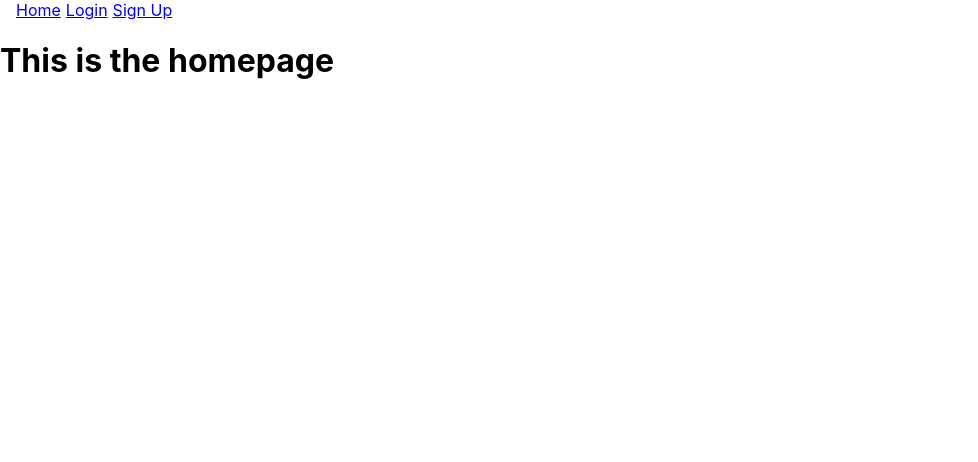
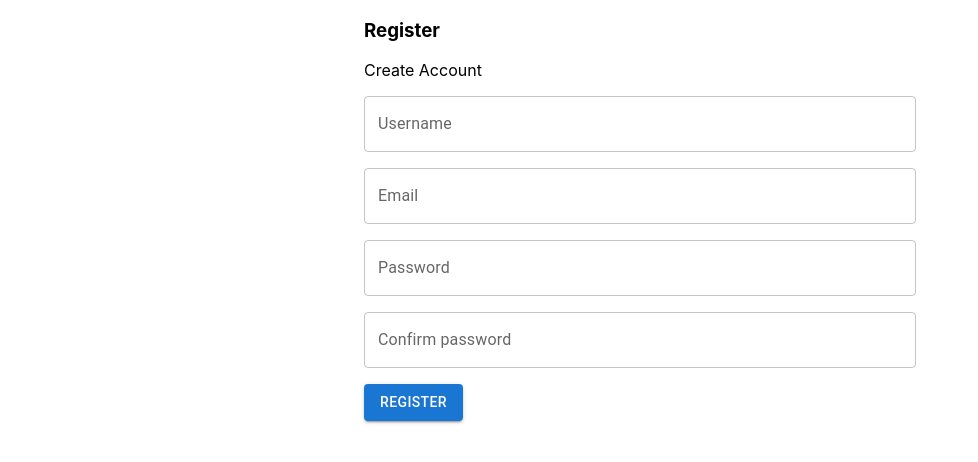
Before and after one commit to garysmith1933/CatCare, a React (Create React App) app in the folder client/: page /signup in a window 1280 px wide. Shown: the top 462 px of the page, without its empty margins (0-978 px from the left). Built offline with nearby package versions, Linux system fonts and the light colour scheme.

Commit message:
working on signup

```diff
--- a/client/package.json
+++ b/client/package.json
@@ -15,6 +15,7 @@
     "@types/node": "^16.18.8",
     "@types/react": "^18.0.26",
     "@types/react-dom": "^18.0.9",
+    "graphql-tag": "^2.12.6",
     "jwt-decode": "^3.1.2",
     "react": "^18.2.0",
     "react-dom": "^18.2.0",
@@ -46,5 +47,6 @@
       "last 1 firefox version",
       "last 1 safari version"
     ]
-  }
+  },
+  "proxy": "http://localhost:8080"
 }
--- a/client/src/App.js
+++ b/client/src/App.js
@@ -2,7 +2,8 @@ import { jsx as _jsx, jsxs as _jsxs } from "react/jsx-runtime";
 import './App.css';
 import { Routes, Route } from 'react-router-dom';
 import Homepage from './pages/homePage';
+import Signup from './pages/signup';
 const App = () => {
-    return (_jsx("div", { children: _jsxs(Routes, { children: [_jsx(Route, { path: "/", element: _jsx(Homepage, {}) }), _jsx(Route, { path: "/login", element: _jsx(Homepage, {}) }), _jsx(Route, { path: "/signup", element: _jsx(Homepage, {}) })] }) }));
+    return (_jsx("div", { children: _jsxs(Routes, { children: [_jsx(Route, { path: "/", element: _jsx(Homepage, {}) }), _jsx(Route, { path: "/login", element: _jsx(Homepage, {}) }), _jsx(Route, { path: "/signup", element: _jsx(Signup, {}) })] }) }));
 };
 export default App;
--- a/client/src/App.tsx
+++ b/client/src/App.tsx
@@ -2,6 +2,7 @@ import React, { FC } from 'react';
 import './App.css';
 import { Routes, Route } from 'react-router-dom';
 import Homepage from './pages/homePage';
+import Signup from './pages/signup';
 import Navbar from './components/Navbar';
 
 const App: FC = () => {
@@ -10,7 +11,7 @@ const App: FC = () => {
       <Routes>
         <Route path="/" element={<Homepage/>}/>
         <Route path="/login" element={<Homepage/>}/>
-        <Route path="/signup" element={<Homepage/>}/>
+        <Route path="/signup" element={<Signup/>}/>
       </Routes>
     </div>
   );
--- a/client/src/pages/signup.js
+++ b/client/src/pages/signup.js
@@ -0,0 +1,90 @@
+import { useContext, useState } from "react";
+import { AuthContext } from "../context/authContext";
+import { useForm } from "../utilites/hooks";
+import { useMutation } from "@apollo/react-hooks";
+import { gql } from "graphql-tag"
+import { useNavigate } from "react-router-dom";
+import { TextField, Button, Container, Stack, Alert } from '@mui/material';
+
+const SIGNUP_USER =  gql `
+  mutation Mutation (
+    $userInput: NewUserInput
+  ) {
+    createUser(
+      userInput: $userInput
+    ) {
+      email
+      username
+      token
+    }
+  }
+`
+
+function Signup() {
+  const context = useContext(AuthContext);
+  let navigate = useNavigate();
+  const [ errors, setErrors ] = useState([]);
+
+  function signupUserCallback() {
+    console.log("Callback hit");
+    signupUser();
+  }
+
+  const { onChange, onSubmit, values } = useForm(signupUserCallback, {
+    username: '',
+    email:'',
+    password:'',
+    confirmPassword: ''
+  })
+
+  const [ signupUser, { loading } ] = useMutation(SIGNUP_USER, {
+    update(proxy, { data: { registerUser: userData }}) {
+      context.login(userData);
+      navigate('/');
+    },
+
+    onError({ graphQLErrors }) {
+      setErrors(graphQLErrors);
+    },
+
+    variables: { registerInput: values }
+  })
+
+  return (
+    <Container spacing={2} maxWidth="sm">
+      <h3>Register</h3>
+      <p>Create Account</p>
+      <Stack spacing={2} paddingBottom={2}>
+        <TextField
+          label="Username"
+          name="username"
+          onChange={onChange}
+        />
+         <TextField
+          label="Email"
+          name="email"
+          onChange={onChange}
+        />
+         <TextField
+          label="Password"
+          name="password"
+          onChange={onChange}
+        />
+         <TextField
+          label="Confirm password"
+          name="confirm password"
+          onChange={onChange}
+        />
+      </Stack>
+      {errors.map(function(error){
+        return (
+          <Alert severity="error">
+            {error.message}
+          </Alert>
+        )
+      })}<Button variant="contained" onClick={onSubmit}>Register</Button>
+    </Container>
+  )
+}
+
+export default Signup;
--- a/client/src/utilites/hooks.js
+++ b/client/src/utilites/hooks.js
@@ -1,8 +1,10 @@
 import { useState } from 'react';
 export const useForm = (callback, initialState = {}) => {
     const [values, setValues] = useState(initialState);
+    //need to change out typing, any is just a placeholder
     const onChange = (event) => {
-        setValues(Object.assign(Object.assign({}, values), { [event.target.name]: event.target.value }));
+        let target = event.target;
+        setValues(Object.assign(Object.assign({}, values), { [target.name]: target.value }));
         console.log(values);
     };
     const onSubmit = (event) => {
```
Also changed, not shown: client/src/utilites/hooks.ts (+5 -5 lines), 1 other file (tests, documents, lock files or other folders).
